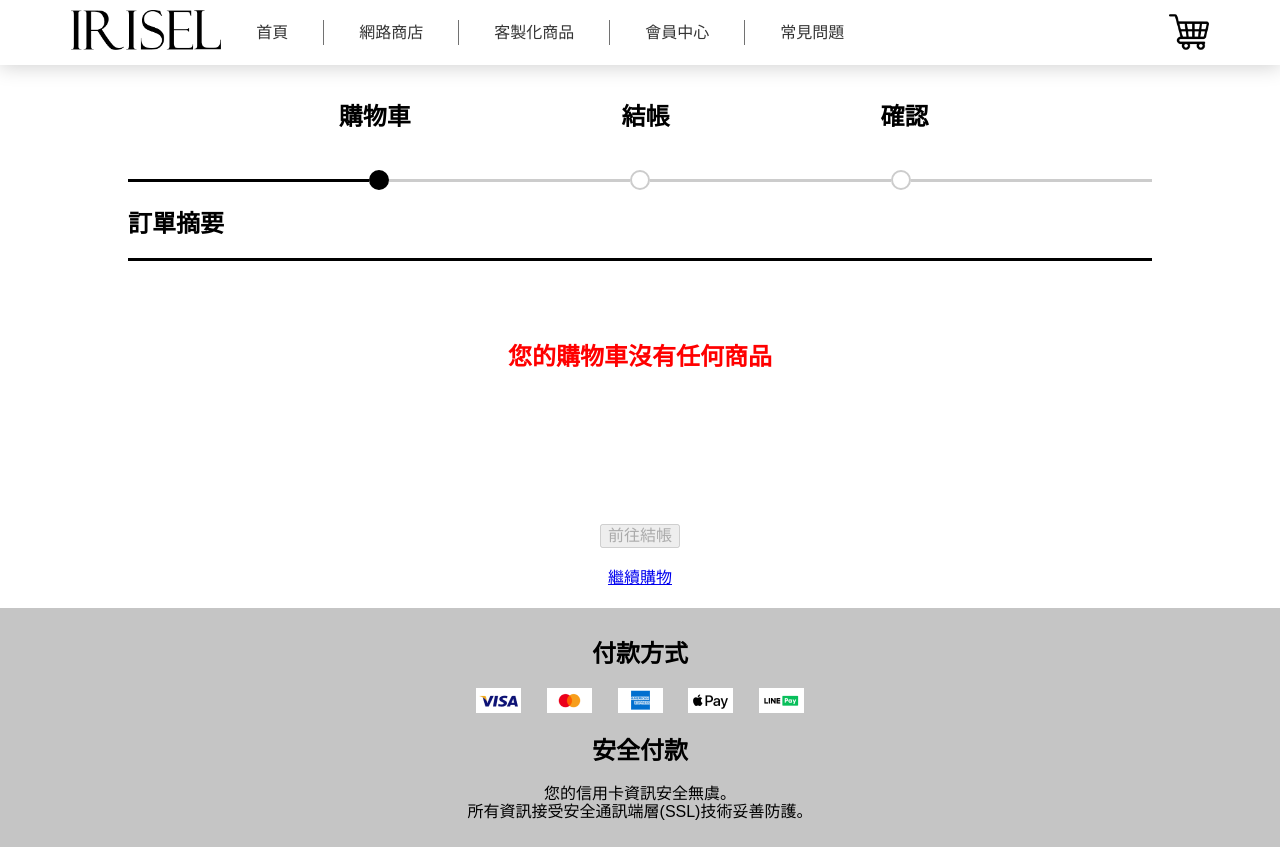
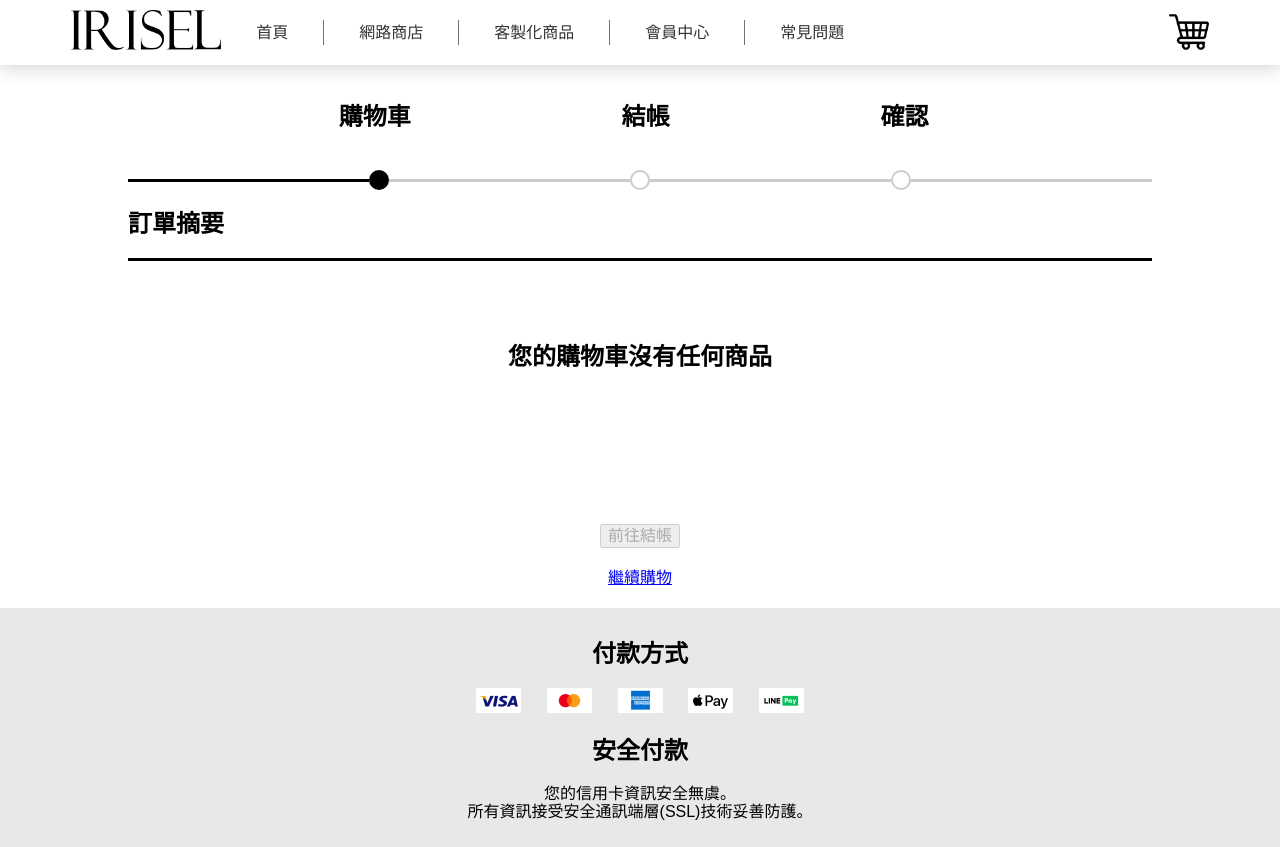
Before and after one commit to Takk1995/IRISEL_website, a React (Create React App) app: page /cart in a window 1280 px wide. Built offline with nearby package versions, Linux system fonts and the light colour scheme.

Commit message:
commit-Cart

```diff
--- a/src/components/cartEditCards/index.jsx
+++ b/src/components/cartEditCards/index.jsx
@@ -57,7 +57,7 @@ const CartEditCards = ({ cartItems, setCartItems }) => {
 
     if (!guestCart || (Array.isArray(guestCart) && guestCart.length === 0)) {
         return (
-            <h2 className='horizontallyCenter orderNone' style={{color:'red'}}>
+            <h2 className='horizontallyCenter orderNone'>
                 您的購物車沒有任何商品
             </h2>
         )
--- a/src/page/shoppingCart/cartCheckOut.jsx
+++ b/src/page/shoppingCart/cartCheckOut.jsx
@@ -545,7 +545,7 @@ const CartCheckOut = ({ cartItems, selectPackage, onNext, onBack, setOrderId, se
                                 <li className="packageBorder">
                                     <img src={bag} alt='' className="cartImg" />
                                     <div className="horizontallyCenter packageLable" style={{paddingLeft:'15px'}}>
-                                        <p>簡約包裝</p>
+                                        <h4>簡約包裝</h4>
                                         <p>使用可回收材質，並內含有機棉收納袋。</p>
                                     </div>
                                 </li>
@@ -553,7 +553,7 @@ const CartCheckOut = ({ cartItems, selectPackage, onNext, onBack, setOrderId, se
                                 <li className="packageBorder">
                                     <img src={box} alt='' className="cartImg" />
                                     <div className="horizontallyCenter packageLable" style={{paddingLeft:'15px'}}>
-                                        <p>經典包裝</p>
+                                        <h4>經典包裝</h4>
                                         <p>經典禮盒或禮袋。</p>
                                     </div>
                                 </li>
--- a/src/page/shoppingCart/cartOrder.jsx
+++ b/src/page/shoppingCart/cartOrder.jsx
@@ -53,7 +53,7 @@ function CartOrder({cartItems, setCartItems, onPackage, onNext}) {
                             />
                             <img src={bag} alt='' className="cartImg" />
                             <label htmlFor="simple" className="packageLable"  style={{paddingLeft:'15px'}}>
-                                <p>簡約包裝</p>
+                                <h4>簡約包裝</h4>
                                 <p>使用可回收材質，並內含有機棉收納袋。</p>
                             </label>
                         </li>
@@ -67,7 +67,7 @@ function CartOrder({cartItems, setCartItems, onPackage, onNext}) {
                             />
                             <img src={box} alt='' className="cartImg" />
                             <label htmlFor="classic" className="packageLable"  style={{paddingLeft:'15px'}}>
-                                <p>經典包裝</p>
+                                <h4>經典包裝</h4>
                                 <p>經典禮盒或禮袋。</p>
                             </label>
                         </li>
--- a/src/style/Takk.css
+++ b/src/style/Takk.css
@@ -204,7 +204,7 @@
 }
 
 .cartFooter {
-    background-color: #c5c5c5;
+    background-color: #E8E8E8;
 }
 
 .deliveryWidth {
```
